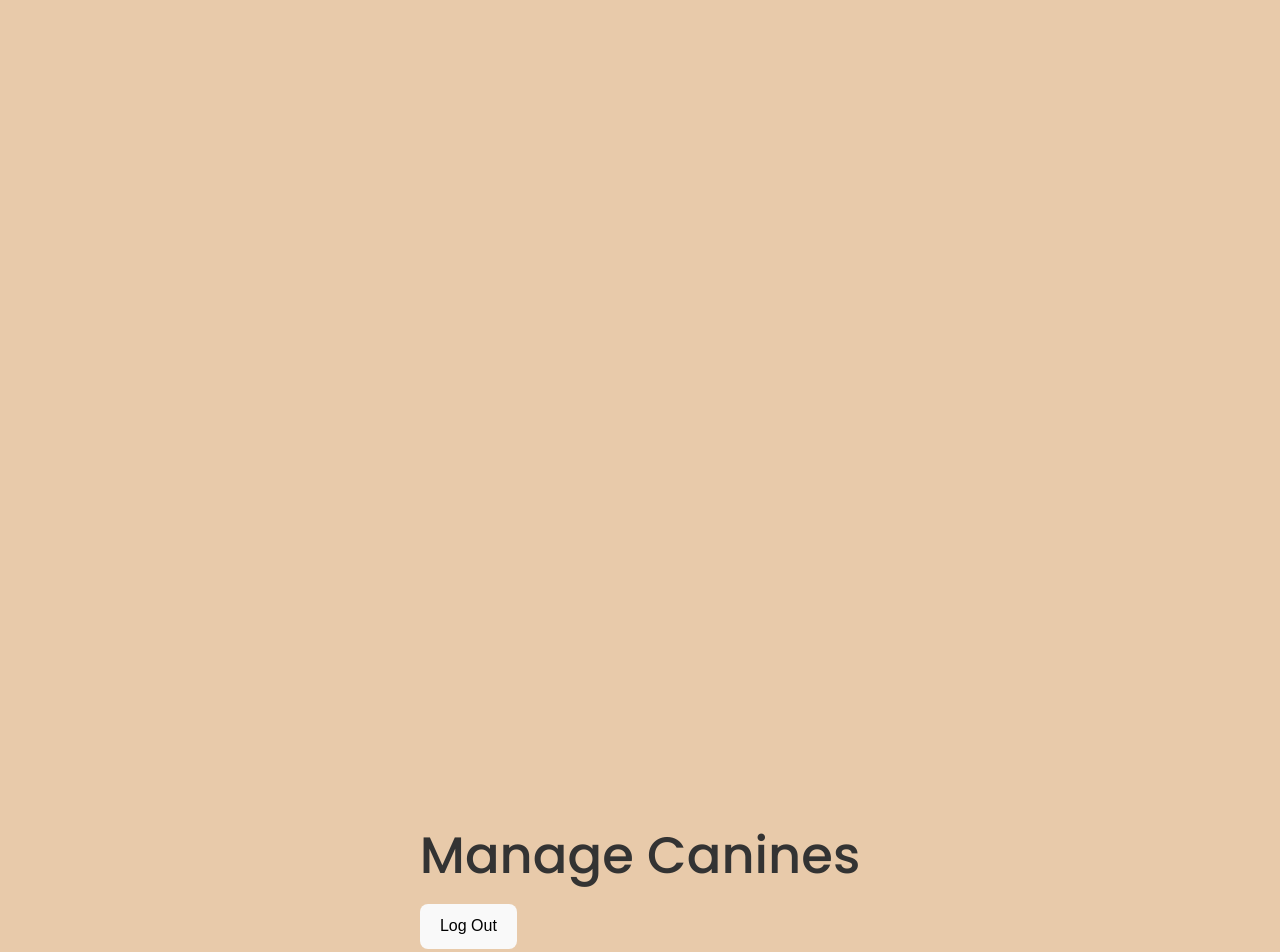
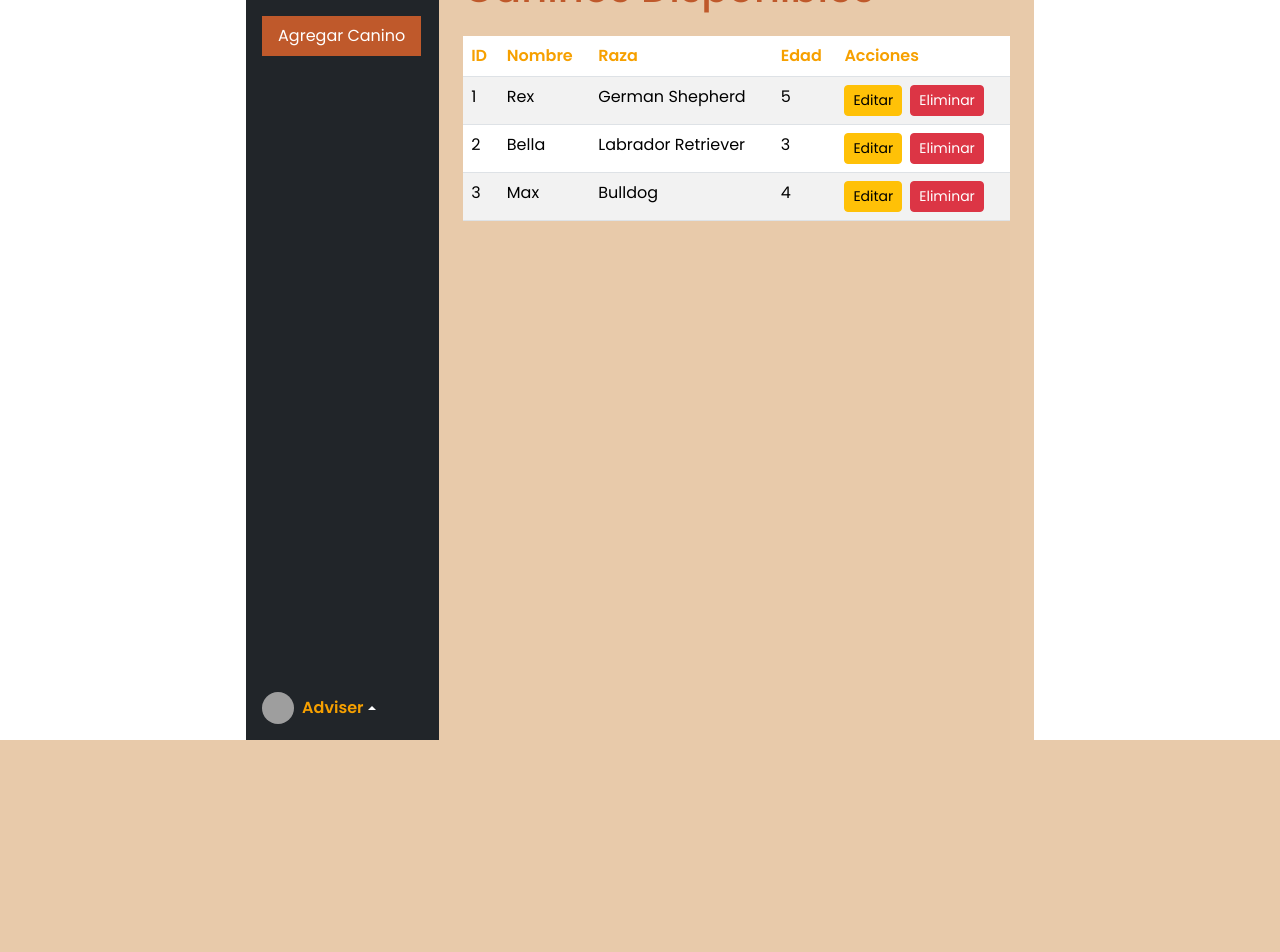
Before and after one commit to JGavk/Durazno-Project, a React (Vite) app: page /Durazno-Project/adviser in a window 1280 px wide. Shown: the part 60-1012 px from the top of the page. After the commit the page ends 800 px from the top, so only its background shows below. Built offline with nearby package versions, Linux system fonts and the light colour scheme; grey boxes are pictures that could not be loaded.

Commit message:
Implementacion de adviser view y terminado de client view

```diff
--- a/src/Views/Adviser/AdviserView.css
+++ b/src/Views/Adviser/AdviserView.css
@@ -1,39 +1,82 @@
-div {
-    font-family: Arial, sans-serif;
-    margin: 20px;
+
+.sidebar {
+    background-color: #1e1e1e;
+    color: white;
+    width: 250px;
+    height: 100vh;
+    display: flex;
+    flex-direction: column;
+    padding: 1rem;
   }
 
-h1 {
-    color: #333;
-    text-align: center;
-    margin-bottom: 20px;
+  .sidebar a {
+    color: white;
+    text-decoration: none;
+    font-weight: bold;
   }
 
-table {
-    width: 100%;
-    border-collapse: collapse;
-    margin: 20px 0;
+  .sidebar a:hover {
+    color: #f6a000;
   }
 
-th, td {
-    padding: 12px;
-    text-align: left;
-    border-bottom: 1px solid #ddd;
+  .sidebar .nav-link.active {
+    background-color: #bf592b;
+    color: white;
+    border-radius: 5px;
   }
 
-th {
-    background-color: #f4f4f4;
-    color: #333;
+  .sidebar .nav-item {
+    margin-bottom: 10px;
   }
 
-tr:nth-child(even) {
-    background-color: #f9f9f9;
+  .sidebar .dropdown-toggle {
+    color: #f6a000;
   }
 
-tr:hover {
-    background-color: #f1f1f1;
+  .sidebar .dropdown-menu {
+    background-color: #1e1e1e;
+    border: none;
   }
 
-td {
-    color: #555;
+  .sidebar .dropdown-item {
+    color: white;
   }
+
+  .sidebar .dropdown-item:hover {
+    background-color: #bf592b;
+    color: white;
+  }
+
+  .main-content {
+    background-color: #e8caaa;
+    flex-grow: 1;
+    padding: 2rem;
+  }
+
+  .main-content h1 {
+    color: #bf592b;
+    margin-bottom: 1.5rem;
+  }
+
+  .table th {
+    color: #f6a000;
+  }
+
+  .table-striped tbody tr:nth-of-type(odd) {
+    background-color: #fdf3e5;
+  }
+
+  .table-hover tbody tr:hover {
+    background-color: #f6a000;
+    color: white;
+  }
+
+  .btn-logout {
+    color: #fff;
+    background-color: #bf592b;
+    border: none;
+  }
+
+  .btn-logout:hover {
+    background-color: #f6a000;
+  }
--- a/src/Views/Adviser/AdviserView.tsx
+++ b/src/Views/Adviser/AdviserView.tsx
@@ -1,10 +1,11 @@
-import React from 'react';
+import React, { useEffect, useState } from 'react';
 import './AdviserView.css';
-import { useEffect } from 'react';
 import { useNavigate } from 'react-router-dom';
 import { logoutAdviser } from '../services/authRoutes';
+import "bootstrap/dist/css/bootstrap.min.css";
+import "bootstrap/dist/js/bootstrap.bundle.min.js";
 
-const AdviserView = () => {
+const AdviserView: React.FC = () => {
   interface Canine {
     id: number;
     name: string;
@@ -13,71 +14,192 @@ const AdviserView = () => {
   }
 
   const navigate = useNavigate();
+
+  const [canines, setCanines] = useState<Canine[]>([
+    { id: 1, name: 'Rex', breed: 'German Shepherd', age: 5 },
+    { id: 2, name: 'Bella', breed: 'Labrador Retriever', age: 3 },
+    { id: 3, name: 'Max', breed: 'Bulldog', age: 4 },
+  ]);
+
+  const [selectedCanine, setSelectedCanine] = useState<Canine | null>(null);
+  const [showModal, setShowModal] = useState(false);
+  const [modalType, setModalType] = useState<'add' | 'update' | 'delete'>('add');
+  const [formCanine, setFormCanine] = useState({ name: '', breed: '', age: '' });
+
   const handleLogout = async () => {
     try {
       const response = await logoutAdviser();
-      if (response.status !== 'ok') {
-        throw new Error('Error logging out');
-      }
-      const csrftoken = sessionStorage.getItem('csrftoken') || '';
-      console.log('csrftoken:', csrftoken);
-
+      if (response.status !== 'ok') throw new Error('Error logging out');
     } catch (error) {
       console.error('Error logging out:', error);
     }
-    // Redirigir a la página de inicio de sesión
     navigate('/login');
   };
 
   useEffect(() => {
     const fetchUserData = async () => {
-
       try {
         const csrftoken = sessionStorage.getItem('csrftoken') || '';
         console.log('csrftoken:', csrftoken);
-
-        if (!csrftoken) {
-          console.error('No user is logged in');
-        }
-
+        if (!csrftoken) console.error('No user is logged in');
       } catch (error) {
         console.error('Error fetching user data:', error);
       }
     };
-
     fetchUserData();
   }, []);
 
-  const mockCanines: Canine[] = [
-      { id: 1, name: 'Rex', breed: 'German Shepherd', age: 5 },
-      { id: 2, name: 'Bella', breed: 'Labrador Retriever', age: 3 },
-      { id: 3, name: 'Max', breed: 'Bulldog', age: 4 },
-  ];
+  const handleAddCanine = () => {
+    const newId = canines.length > 0 ? canines[canines.length - 1].id + 1 : 1;
+    const newEntry: Canine = {
+      id: newId,
+      name: formCanine.name,
+      breed: formCanine.breed,
+      age: parseInt(formCanine.age, 10),
+    };
+    setCanines([...canines, newEntry]);
+    closeModal();
+  };
+
+  const handleUpdateCanine = () => {
+    if (selectedCanine) {
+      const updatedCanines = canines.map((canine) =>
+        canine.id === selectedCanine.id
+          ? { ...canine, ...formCanine, age: parseInt(formCanine.age, 10) }
+          : canine
+      );
+      setCanines(updatedCanines);
+      closeModal();
+    }
+  };
+
+  const handleDeleteCanine = () => {
+    if (selectedCanine) {
+      const updatedCanines = canines.filter((canine) => canine.id !== selectedCanine.id);
+      setCanines(updatedCanines);
+      closeModal();
+    }
+  };
+
+  const openModal = (type: 'add' | 'update' | 'delete', canine?: Canine) => {
+    setModalType(type);
+    if (canine) {
+      setSelectedCanine(canine);
+      setFormCanine({ name: canine.name, breed: canine.breed, age: String(canine.age) });
+    } else {
+      setSelectedCanine(null);
+      setFormCanine({ name: '', breed: '', age: '' });
+    }
+    setShowModal(true);
+  };
+
+  const closeModal = () => {
+    setShowModal(false);
+    setSelectedCanine(null);
+    setFormCanine({ name: '', breed: '', age: '' });
+  };
+
   return (
-        <div>
-            <h1>Manage Canines</h1>
-            <button onClick={handleLogout}>Log Out</button>
-            <table>
+    <div className="d-flex">
+      {/* Sidebar */}
+      <div className="bg-dark text-white d-flex flex-column p-3" style={{ width: '250px', height: '100vh' }}>
+        <a href="/" className="text-decoration-none text-white mb-4">
+          <span className="fs-4 fw-bold" style={{ color: '#f6a000' }}>Sidebar</span>
+        </a>
+        <ul className="nav flex-column mb-auto">
+          <li className="nav-item">
+            <button
+              className="nav-link active"
+              style={{ backgroundColor: '#bf592b', color: 'white' }}
+              onClick={() => openModal('add')}
+            >
+              Agregar Canino
+            </button>
+          </li>
+        </ul>
+
+        <div className="dropdown mt-auto dropup">
+          <a href="#" className="d-flex align-items-center text-white text-decoration-none dropdown-toggle" data-bs-toggle="dropdown">
+            <img src="https://github.com/mdo.png" alt="mdo" width="32" height="32" className="rounded-circle me-2" />
+            <strong style={{ color: '#f6a000' }}>Adviser</strong>
+          </a>
+          <ul className="dropdown-menu text-small shadow">
+            <li>
+              <button className="dropdown-item" onClick={handleLogout}>
+                Salir de sesión
+              </button>
+            </li>
+          </ul>
+        </div>
+      </div>
+
+      <div className="p-4" style={{ backgroundColor: '#e8caaa', width: '100%' }}>
+        <h1 className="mb-4" style={{ color: '#bf592b' }}>Caninos Disponibles</h1>
+        <table className="table table-striped table-hover">
           <thead>
-                    <tr>
+            <tr style={{ color: '#f6a000' }}>
               <th>ID</th>
-                        <th>Name</th>
-                        <th>Breed</th>
-                        <th>Age</th>
+              <th>Nombre</th>
+              <th>Raza</th>
+              <th>Edad</th>
+              <th>Acciones</th>
             </tr>
           </thead>
           <tbody>
-                    {mockCanines.map((canine) => (
+            {canines.map((canine) => (
               <tr key={canine.id}>
                 <td>{canine.id}</td>
                 <td>{canine.name}</td>
                 <td>{canine.breed}</td>
                 <td>{canine.age}</td>
+                <td>
+                  <button className="btn btn-sm btn-warning me-2" onClick={() => openModal('update', canine)}>Editar</button>
+                  <button className="btn btn-sm btn-danger" onClick={() => openModal('delete', canine)}>Eliminar</button>
+                </td>
               </tr>
             ))}
           </tbody>
         </table>
       </div>
+
+      {/* Modal */}
+      {showModal && (
+        <div className="modal-overlay">
+          <div className="modal-content">
+            <h3>{modalType === 'add' ? 'Agregar' : modalType === 'update' ? 'Actualizar' : 'Eliminar'} Canino</h3>
+            {modalType !== 'delete' && (
+              <>
+                <input
+                  type="text"
+                  placeholder="Nombre"
+                  value={formCanine.name}
+                  onChange={(e) => setFormCanine({ ...formCanine, name: e.target.value })}
+                />
+                <input
+                  type="text"
+                  placeholder="Raza"
+                  value={formCanine.breed}
+                  onChange={(e) => setFormCanine({ ...formCanine, breed: e.target.value })}
+                />
+                <input
+                  type="text"
+                  placeholder="Edad"
+                  value={formCanine.age}
+                  onChange={(e) => setFormCanine({ ...formCanine, age: e.target.value })}
+                />
+              </>
+            )}
+            {modalType === 'delete' && <p>¿Seguro que quieres eliminar a {selectedCanine?.name}?</p>}
+            <button onClick={modalType === 'add' ? handleAddCanine : modalType === 'update' ? handleUpdateCanine : handleDeleteCanine} className="btn-add">
+              Confirmar
+            </button>
+            <button onClick={closeModal} className="btn-cancel">
+              Cancelar
+            </button>
+          </div>
+        </div>
+      )}
+    </div>
   );
 };
 
--- a/src/Views/Client/ClientView.css
+++ b/src/Views/Client/ClientView.css
@@ -1,102 +1,107 @@
-body {
-  font-family: Arial, sans-serif;
-  margin-top: 10px;
-  padding-top: 66rem;
+root {
   background-color: #e8caaa;
 }
 
-.navbar {
-  background-color: #bf592b !important;
-  color: white;
+.client-container {
+  font-family: Arial, sans-serif;
+  margin-top: 10px;
+  background-color: #e8caaa;
 }
 
-.navbar-brand {
+.client-container .navbar {
+  background-color: #bf592b !important;
+}
+
+.client-container .navbar-brand {
   width: 100%;
   position: fixed;
   top: 0;
   left: 0;
   z-index: 1000;
-  color: white !important;
+  color: #f6a000 !important;
   font-weight: bold;
   font-size: 24px;
 }
 
-.navbar-nav .nav-link {
-  color: white !important;
+.client-container .navbar-nav .nav-link {
+  color: #f6a000 !important;
   font-weight: bold;
   text-transform: uppercase;
 }
 
-.navbar-nav .nav-link:hover {
+.client-container .navbar-nav .nav-link:hover {
   color: #f6a000 !important;
 }
 
-.info-container {
+.client-container .info-container {
   margin: 120px auto;
   padding: 20px;
-  background-color: white;
+  background-color: #e8caaa;
   border-radius: 8px;
   box-shadow: 0 2px 6px rgba(0, 0, 0, 0.15);
   max-width: 600px;
 }
 
-.info-container h2 {
+.client-container .info-container h2 {
   color: #bf592b;
   margin-bottom: 20px;
 }
 
-.info-container p {
+.client-container .info-container p {
   font-size: 16px;
-  color: #333;
   line-height: 1.5;
 }
 
-#catalog {
+.client-container #catalog {
   margin-top: 120px;
+  width: 100vw;
+  padding-top: 66rem;
+  background-color: #e8caaa;
 }
 
-#catalog h2 {
+.client-container #catalog h2 {
   color: #bf592b;
   margin-bottom: 20px;
   font-size: 32px;
   font-weight: bold;
+  text-align: center;
 }
 
-.card {
+.client-container .card {
   border: none;
   border-radius: 10px;
   overflow: hidden;
   transition: transform 0.2s, box-shadow 0.2s;
 }
 
-.card:hover {
+.client-container .card:hover {
   transform: translateY(-5px);
   box-shadow: 0 4px 10px rgba(0, 0, 0, 0.2);
 }
 
-.card img {
-  border-radius: 10px 10px 0 0;
+.client-container .card img {
+  border-radius: 5px 5px 0 0;
 }
 
-.card-body {
+.client-container .card-body {
   background-color: white;
-  border: 1px solid #ddd;
+  border: 1px #ddd;
   border-top: none;
   border-radius: 0 0 10px 10px;
   padding: 15px;
 }
 
-.card-title {
+.client-container .card-title {
   font-weight: bold;
   color: #bf592b;
   margin-bottom: 10px;
 }
 
-.card-text {
+.client-container .card-text {
   color: #555;
 }
 
-.card-buttons {
+.client-container .card-buttons {
   margin-top: auto;
   display: flex;
   gap: 10px;
@@ -104,45 +109,44 @@ body {
   justify-content: center;
 }
 
-.card-buttons .btn-primary {
+.client-container .card-buttons .btn-primary {
   background-color: #bf592b;
   border: none;
 }
 
-.card-buttons .btn-primary:hover {
+.client-container .card-buttons .btn-primary:hover {
   background-color: #f6a000;
 }
 
-.card-buttons .btn-secondary {
+.client-container .card-buttons .btn-secondary {
   background-color: #f6a000;
   border: none;
 }
 
-.card-buttons .btn-secondary:hover {
+.client-container .card-buttons .btn-secondary:hover {
   background-color: #bf592b;
-  color: white;
 }
 
-.form-label {
+.client-container .form-label {
   font-weight: bold;
   color: #bf592b;
 }
 
-.form-select {
+.client-container .form-select {
   border-color: #bf592b;
   border-radius: 5px;
 }
 
-.btn-primary {
+.client-container .btn-primary {
   background-color: #bf592b;
   border: none;
 }
 
-.btn-primary:hover {
+.client-container .btn-primary:hover {
   background-color: #f6a000;
 }
 
-.pagination-container {
+.client-container .pagination-container {
   display: flex;
   justify-content: center;
   align-items: center;
@@ -150,7 +154,7 @@ body {
   margin: 30px 0;
 }
 
-.pagination-container button {
+.client-container .pagination-container button {
   background-color: #bf592b;
   color: white;
   border: none;
@@ -160,11 +164,11 @@ body {
   transition: background-color 0.2s;
 }
 
-.pagination-container button:hover {
+.client-container .pagination-container button:hover {
   background-color: #f6a000;
 }
 
-.pagination-container button:disabled {
+.client-container .pagination-container button:disabled {
   background-color: #ddd;
   color: #666;
   cursor: not-allowed;
--- a/src/Views/Client/ClientView.tsx
+++ b/src/Views/Client/ClientView.tsx
@@ -94,6 +94,7 @@ const ClientView: React.FC = () => {
 
   return (
     <>
+      <div className="client-container" style={{ marginTop: contentMarginTop }}>
       <nav className="navbar navbar-expand-lg navbar-light bg-light w-100 fixed-top">
         <div className="container-fluid">
           <a className="navbar-brand"> Durazno </a>
@@ -280,6 +281,7 @@ const ClientView: React.FC = () => {
           </div>
         </div>
       )}
+      </div>
     </>
   );
 };
--- a/src/Views/Landing/LandingPage.css
+++ b/src/Views/Landing/LandingPage.css
@@ -1,3 +1,7 @@
+:root {
+    background-color: #e8caaa;
+}
+
 .landing-container {
     display: flex;
     flex-direction: column;
@@ -6,6 +10,7 @@
     height: 100vh;
     padding: 20px;
     font-family: 'Poppins', sans-serif;
+    background-color: #e8caaa;;
 }
 
 
@@ -60,7 +65,6 @@
     padding: 10px 20px;
     font-size: 16px;
     background-color: #F75E25;
-    color: white;
     border: none;
     border-radius: 5px;
     cursor: pointer;
--- a/src/Views/Landing/LandingPage.tsx
+++ b/src/Views/Landing/LandingPage.tsx
@@ -11,12 +11,10 @@ const LandingPage: React.FC = () => {
         setActiveSection(sectionId);
     };
 
-    // Redirigir al login cuando el usuario haga click en "Inicia sesión"
     const handleLoginClick = () => {
         navigate('/login');
     };
 
-    // Redirigir al login cuando el usuario haga click en "Regístrate"
     const handleRegisterClick = () => {
         navigate('/login');
     };
@@ -42,7 +40,6 @@ const LandingPage: React.FC = () => {
                 >
                     Clientes felices
                 </button>
-                {/* Redirige al login al hacer clic en este botón */}
                 <button onClick={handleLoginClick}>Inicia sesión</button>
             </div>
 
--- a/src/Views/Login/LoginView.css
+++ b/src/Views/Login/LoginView.css
@@ -1,15 +1,16 @@
+:root {
+  background-color: #e8caaa;
+}
+
 * {
   margin: 0;
   padding: 0;
-  box-sizing: border-box;
   font-family: 'Poppins', sans-serif;
 }
 
 body {
   font-family: 'Poppins', sans-serif;
   background-color: #e8caaa;
-  background-size: cover;
-  background-position: center;
   height: 100vh;
   display: flex;
   justify-content: center;
@@ -30,7 +31,6 @@ body {
   border-radius: 10px;
   width: 350px;
   box-shadow: 0 4px 12px rgba(0, 0, 0, 0.1);
-  color: white;
   position: relative;
 }
 
@@ -101,7 +101,7 @@ form {
   text-align: center;
   font-size: 1.2em;
   margin-bottom: 1em;
-  background-color: #f6a000;
+  background-color: #bf592b;
   font-weight: bold;
 }
 
--- a/src/Views/Login/LoginView.tsx
+++ b/src/Views/Login/LoginView.tsx
@@ -22,7 +22,7 @@ function LoginView() {
     phone: '',
     address: '',
   });
-  const navigate = useNavigate(); // Usamos el hook de navegación
+  const navigate = useNavigate();
 
   const toggleForm = () => setIsLogin(!isLogin);
   const toggleAdviserLogin = () => setIsAdviserLogin(!isAdviserLogin);
--- a/src/Views/Login/index.css
+++ b/src/Views/Login/index.css
@@ -1,69 +1,3 @@
 :root {
-  font-family: Inter, system-ui, Avenir, Helvetica, Arial, sans-serif;
-  line-height: 1.5;
-  font-weight: 400;
-
-  color-scheme: light dark;
-  color: rgba(255, 255, 255, 0.87);
-  background-color: #242424;
-
-  font-synthesis: none;
-  text-rendering: optimizeLegibility;
-  -webkit-font-smoothing: antialiased;
-  -moz-osx-font-smoothing: grayscale;
-}
-
-a {
-  font-weight: 500;
-  color: #646cff;
-  text-decoration: inherit;
-}
-a:hover {
-  color: #535bf2;
-}
-
-body {
-  margin: 0;
-  display: flex;
-  place-items: center;
-  min-width: 320px;
-  min-height: 100vh;
-}
-
-h1 {
-  font-size: 3.2em;
-  line-height: 1.1;
-}
-
-button {
-  border-radius: 8px;
-  border: 1px solid transparent;
-  padding: 0.6em 1.2em;
-  font-size: 1em;
-  font-weight: 500;
-  font-family: inherit;
-  background-color: #edbea4;
-  cursor: pointer;
-  transition: border-color 0.25s;
-  color: black;
-}
-button:hover {
-  border-color: #646cff;
-}
-button:focus,
-button:focus-visible {
-  outline: 4px auto -webkit-focus-ring-color;
-}
-
-@media (prefers-color-scheme: light) {
-  :root {
-    color: #213547;
-    background-color: #ffffff;
+    background-color: #e8caaa;
   }
-  a:hover {
-    color: #747bff;
-  }
-  button {
-    background-color: #f9f9f9;
-  }
-}
--- a/src/Views/Login/main.tsx
+++ b/src/Views/Login/main.tsx
@@ -1,7 +1,7 @@
 import React from 'react';
 import ReactDOM from 'react-dom/client';
 import App from './App';
-import './index.css';
+import './LoginView.css';
 
 ReactDOM.createRoot(document.getElementById('root')!).render(
   <React.StrictMode>
```
Lines whose indentation alone changed are shown as unchanged.
